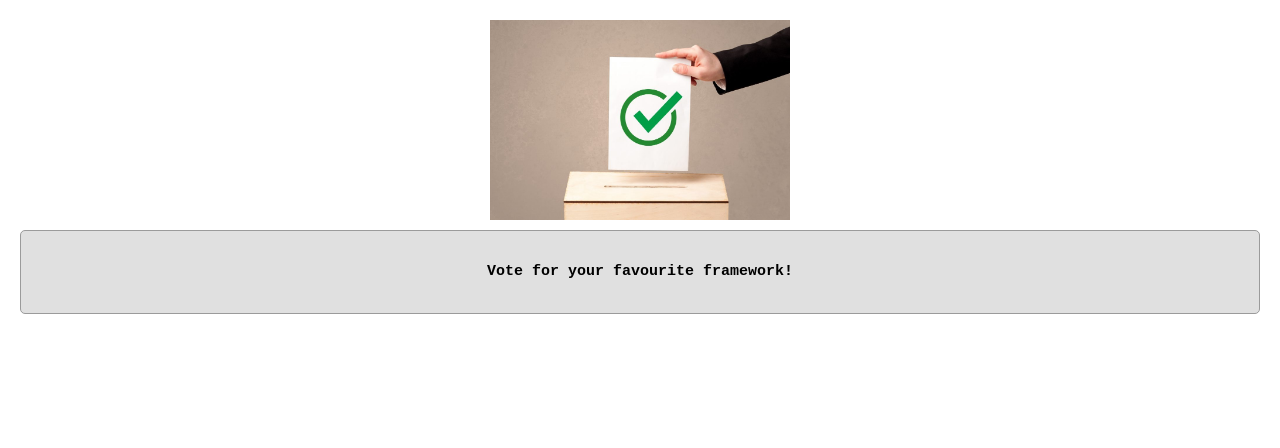
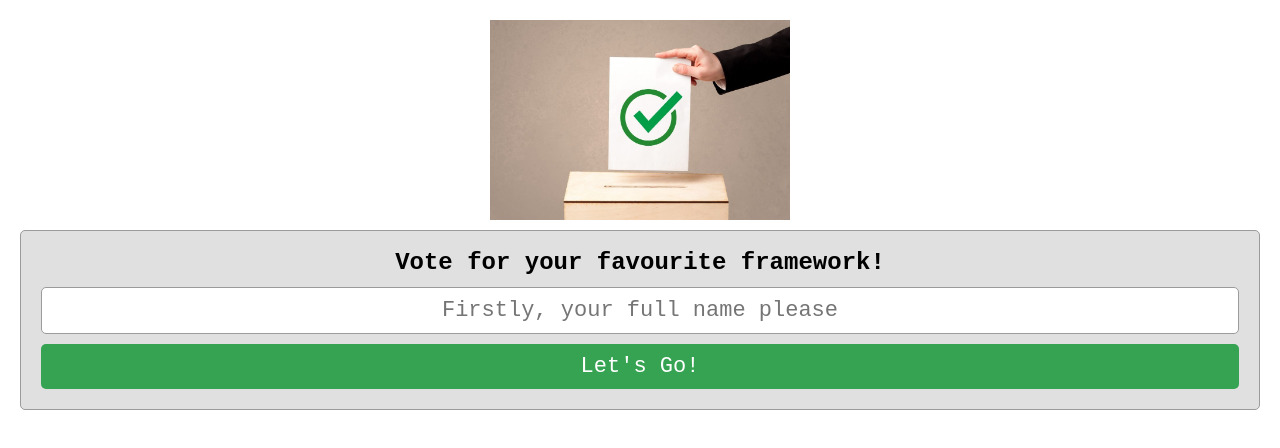
Before and after one commit to EdgeJay/tdd-react-enzyme-demo, a React app: page / in a window 1280 px wide. Shown: the top 448 px of the page. Built offline with nearby package versions, Linux system fonts and the light colour scheme.

Commit message:
update ui

```diff
--- a/src/client/components/App.js
+++ b/src/client/components/App.js
@@ -3,6 +3,8 @@
 import Header from './Header';
 import Section from './Section';
 import SectionTitle from './SectionTitle';
+import TextInput from './TextInput';
+import Button from './Button';
 
 const Container = styled.div`
   padding: 2rem;
@@ -14,6 +16,8 @@
       <Header />
       <Section>
         <SectionTitle>Vote for your favourite framework!</SectionTitle>
+        <TextInput placeholder="Firstly, your full name please" />
+        <Button label="Let's Go!" />
       </Section>
     </Container>
   );
--- /dev/null
+++ b/src/client/components/Button.js
@@ -0,0 +1,26 @@
+import React from 'react';
+import PropTypes from 'prop-types';
+import styled from 'styled-components';
+import colours from '../utils/colours';
+
+const StyledButton = styled.button`
+  color: white;
+  background-color: ${colours.green};
+  border-radius: 0.5rem;
+  border: none;
+  padding: 1rem 2rem;
+`;
+
+function Button({ label }) {
+  return <StyledButton>{label}</StyledButton>;
+}
+
+Button.defaultProps = {
+  label: '',
+};
+
+Button.propTypes = {
+  label: PropTypes.string,
+};
+
+export default Button;
--- a/src/client/components/Section.js
+++ b/src/client/components/Section.js
@@ -4,6 +4,9 @@
 import colours from '../utils/colours';
 
 const Container = styled.section`
+  display: flex;
+  flex-flow: column nowrap;
+  justify-content: center;
   border-radius: 0.5rem;
   border: 1px solid ${colours.darkGrey};
   background-color: ${colours.lightGrey};
--- a/src/client/components/SectionTitle.js
+++ b/src/client/components/SectionTitle.js
@@ -2,12 +2,12 @@
 import PropTypes from 'prop-types';
 import styled from 'styled-components';
 
-const H2 = styled.h2`
+const H1 = styled.h1`
   text-align: center;
 `;
 
 function SectionTitle({ children }) {
-  return <H2>{children}</H2>;
+  return <H1>{children}</H1>;
 }
 
 SectionTitle.defaultProps = {
--- a/src/client/components/TextInput.js
+++ b/src/client/components/TextInput.js
@@ -6,9 +6,8 @@
 const Input = styled.input`
   text-align: center;
   color: black;
-  font-size: 1.8rem;
   background-color: white;
-  padding: 0.5rem 1rem;
+  padding: 1rem 2rem;
   border-radius: 0.5rem;
   border: 1px solid ${colours.darkGrey};
 `;
--- a/src/client/styles/main.scss
+++ b/src/client/styles/main.scss
@@ -1,7 +1,98 @@
+/**
+ * http://meyerweb.com/eric/tools/css/reset/
+ * v2.0 | 20110126
+ * License: none (public domain)
+*/
+
+html, body, div, span, applet, object, iframe,
+h1, h2, h3, h4, h5, h6, p, blockquote, pre,
+a, abbr, acronym, address, big, cite, code,
+del, dfn, em, img, ins, kbd, q, s, samp,
+small, strike, strong, sub, sup, tt, var,
+b, u, i, center,
+dl, dt, dd, ol, ul, li,
+fieldset, form, label, legend,
+table, caption, tbody, tfoot, thead, tr, th, td,
+article, aside, canvas, details, embed,
+figure, figcaption, footer, header, hgroup,
+menu, nav, output, ruby, section, summary,
+time, mark, audio, video {
+	margin: 0;
+	padding: 0;
+	border: 0;
+	font-size: 100%;
+	font: inherit;
+	vertical-align: baseline;
+}
+/* HTML5 display-role reset for older browsers */
+article, aside, details, figcaption, figure,
+footer, header, hgroup, menu, nav, section {
+	display: block;
+}
+body {
+	line-height: 1;
+}
+ol, ul {
+	list-style: none;
+}
+blockquote, q {
+	quotes: none;
+}
+blockquote:before, blockquote:after,
+q:before, q:after {
+	content: '';
+	content: none;
+}
+table {
+	border-collapse: collapse;
+	border-spacing: 0;
+}
+
+/* global styles start here */
 html, body {
   background-color: white;
   margin: 0;
   padding: 0;
   font-size: 10px;
+}
+
+body, h1, h2, h3, h4, h5, h6, input, button {
   font-family: 'Courier New', Courier, monospace;
 }
+
+h1, h2, h3, h4, h5, h6 {
+  margin-bottom: 0.5em;
+}
+
+h1 {
+  font-size: 2.4rem;
+  font-weight: bold;
+}
+
+h2 {
+  font-size: 2.2rem;
+  font-weight: bold;
+}
+
+h3 {
+  font-size: 1.8rem;
+  font-weight: bold;
+}
+
+h4 {
+  font-size: 1.6rem;
+  font-weight: bold;
+}
+
+p {
+  font-size: 1.6rem;
+}
+
+input, button {
+  font-size: 2.2rem;
+}
+
+input + input,
+input + button {
+  margin-top: 1rem;
+}
--- a/src/client/utils/colours.js
+++ b/src/client/utils/colours.js
@@ -1,6 +1,7 @@
 const colours = {
   darkGrey: '#9b9b9b',
   lightGrey: '#e0e0e0',
+  green: '#35a351',
 };
 
 export default colours;
```
